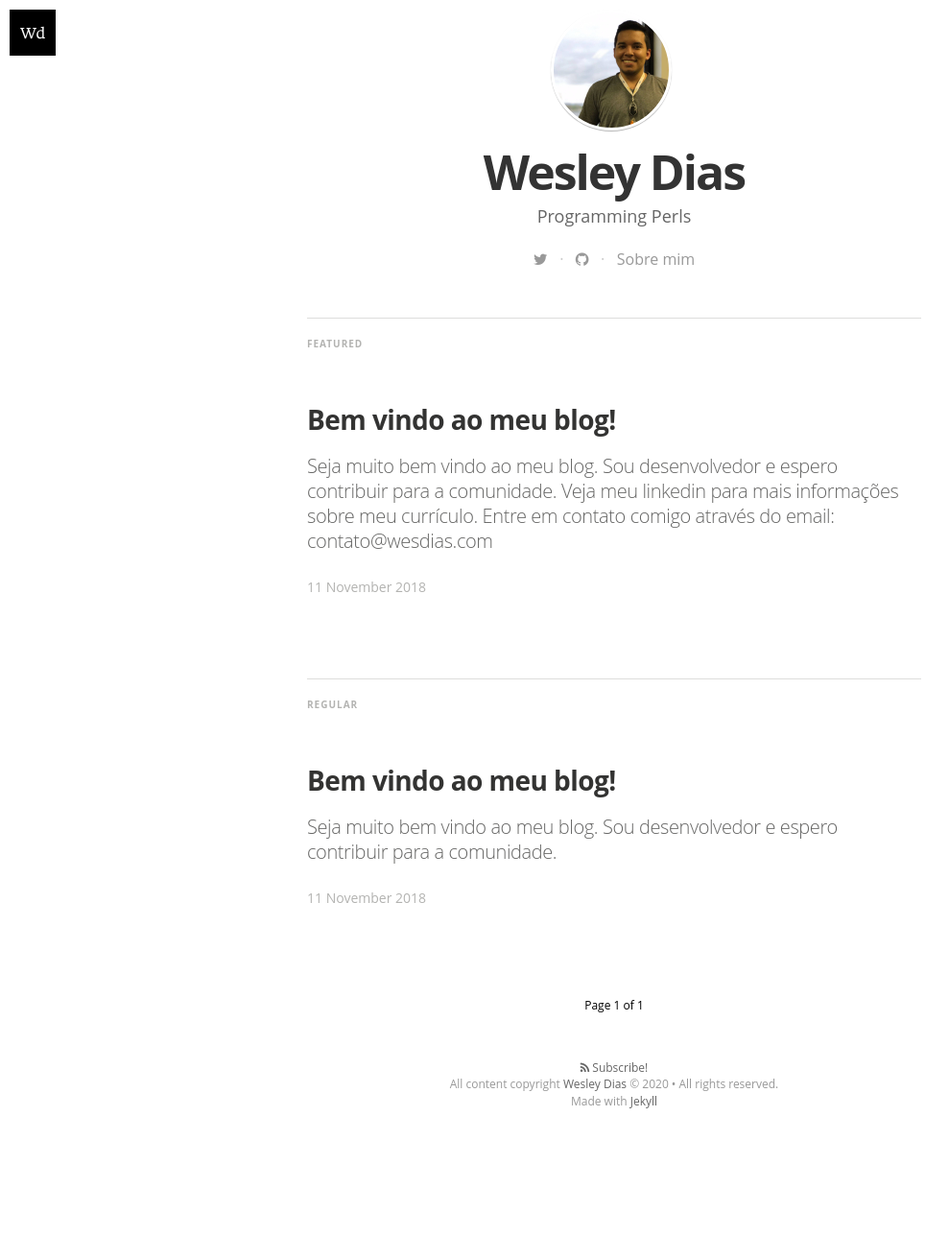
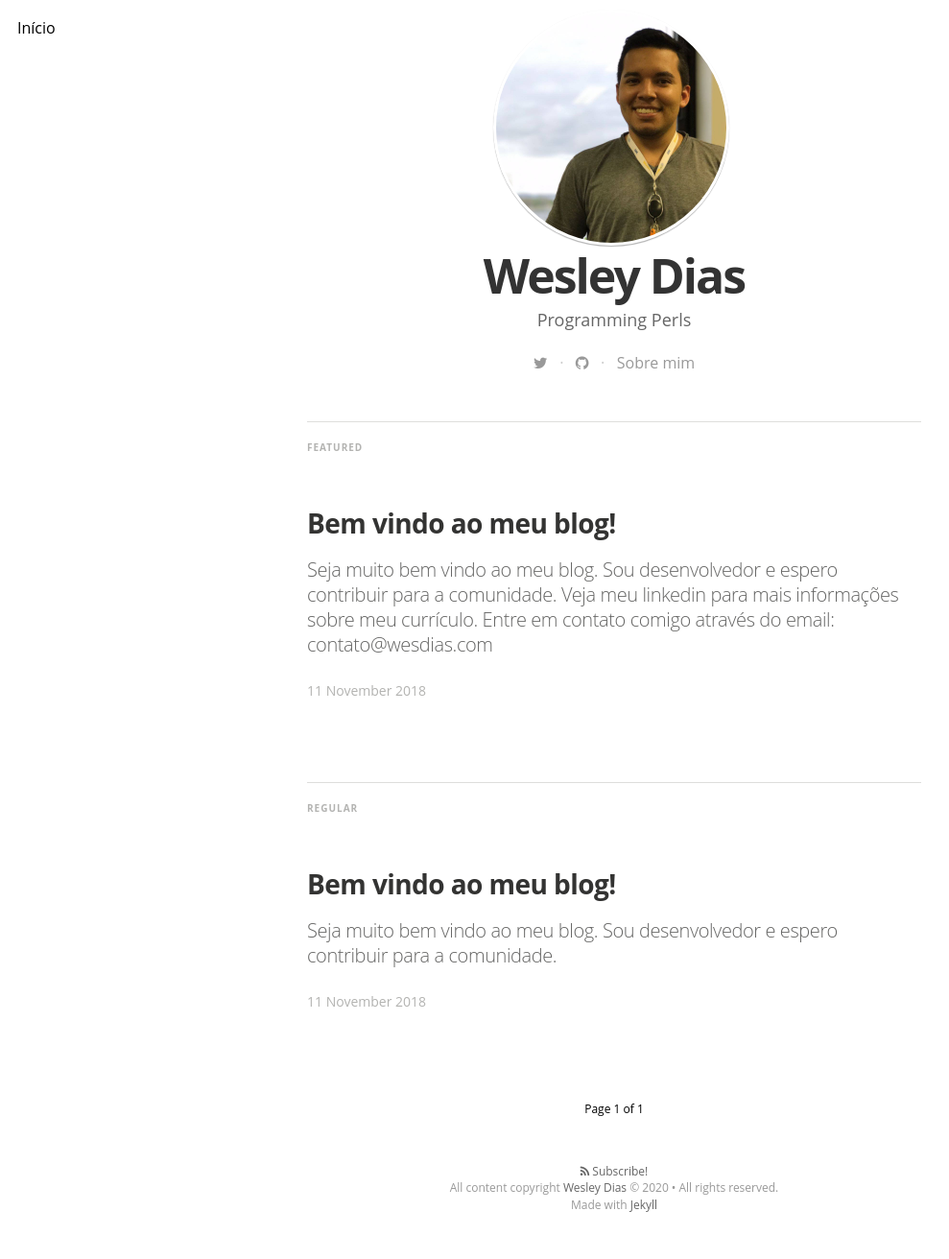
Before and after one commit to TheWesDias/thewesdias.io, a Jekyll site: the page built from index.html, in a window 1280 px wide. Shown: the whole page at 96% size, without its empty margins (0-989 px from the left). Built offline with Jekyll 4.4.1, drawn with Linux system fonts in a browser that asks for light colours; nearby versions of some CDN libraries; some web fonts are replaced; the list of posts is cut into pages by our own code; before the commit the page ends 1204 px from its top, so only the background shows below that.

Commit message:
aumentando tamanho do logo

```diff
--- a/_includes/header.html
+++ b/_includes/header.html
@@ -1,6 +1,6 @@
 <!-- header start -->
 
 {% if site.float_logo %}
-  <a href="{{ site.url }}{{ site.baseurl }}" class="logo-readium"><span class="logo" style="background-image: url({{ site.logo }})"></span></a>
+  <a href="{{ site.url }}{{ site.baseurl }}" class="logo-readium"><span class="logo" >In&iacute;cio</span></a>
 {% endif %}
 <!-- header end -->
--- a/css/main.sass
+++ b/css/main.sass
@@ -45,7 +45,7 @@ body
   top: 10px
   width: $rs*3
   height: $rs*3
-  background-color: #000
+  background-color: white
   overflow: hidden
   z-index: 99
   .logo
@@ -57,6 +57,7 @@ body
     height: $rs*2
     background-size: cover
     background-repeat: no-repeat
+    color: black
 
 .teaserimage
   height: 450px
@@ -85,12 +86,12 @@ body
   @include respond-to(800)
     padding: 0 $rs
   .blog-logo
-    width: $rs*7.5
-    height: $rs*7.5
+    width: $rs*15
+    height: $rs*15
     position: absolute
     top: -$rs*3.75
     right: 50%
-    margin-right: -$rs*3.75
+    margin-right: -$rs*7.5
     background-size: cover
     border-radius: 50%
     z-index: 99
@@ -102,7 +103,7 @@ body
     box-shadow: 0 1px 1px rgba(0,0,0,0.3)
   .blog-title
     margin: 0
-    padding: $rs*5.25 $rs $rs/2
+    padding: $rs*12 $rs $rs/2
     font-size: 50px
     text-align: center
     font-weight: 700
```
